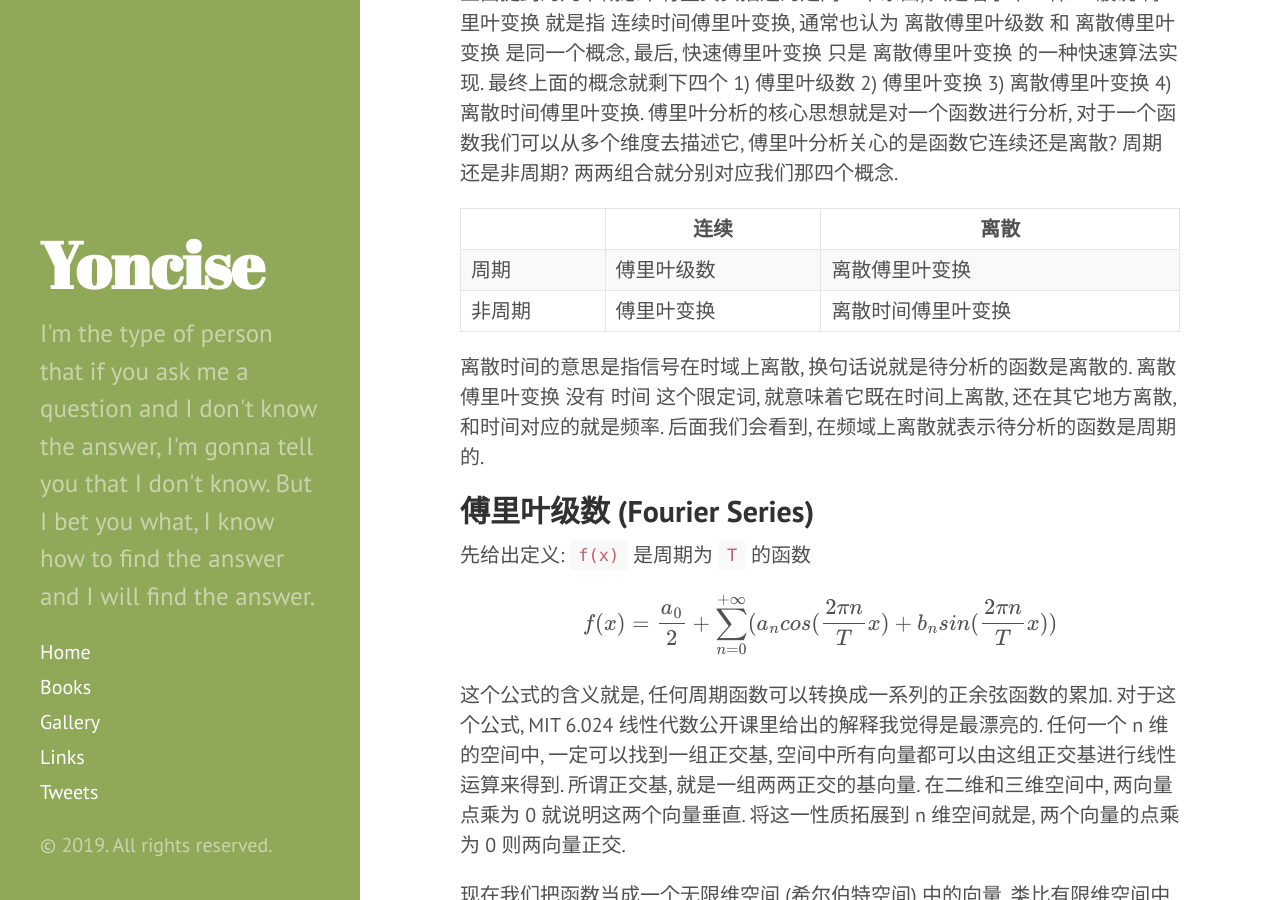
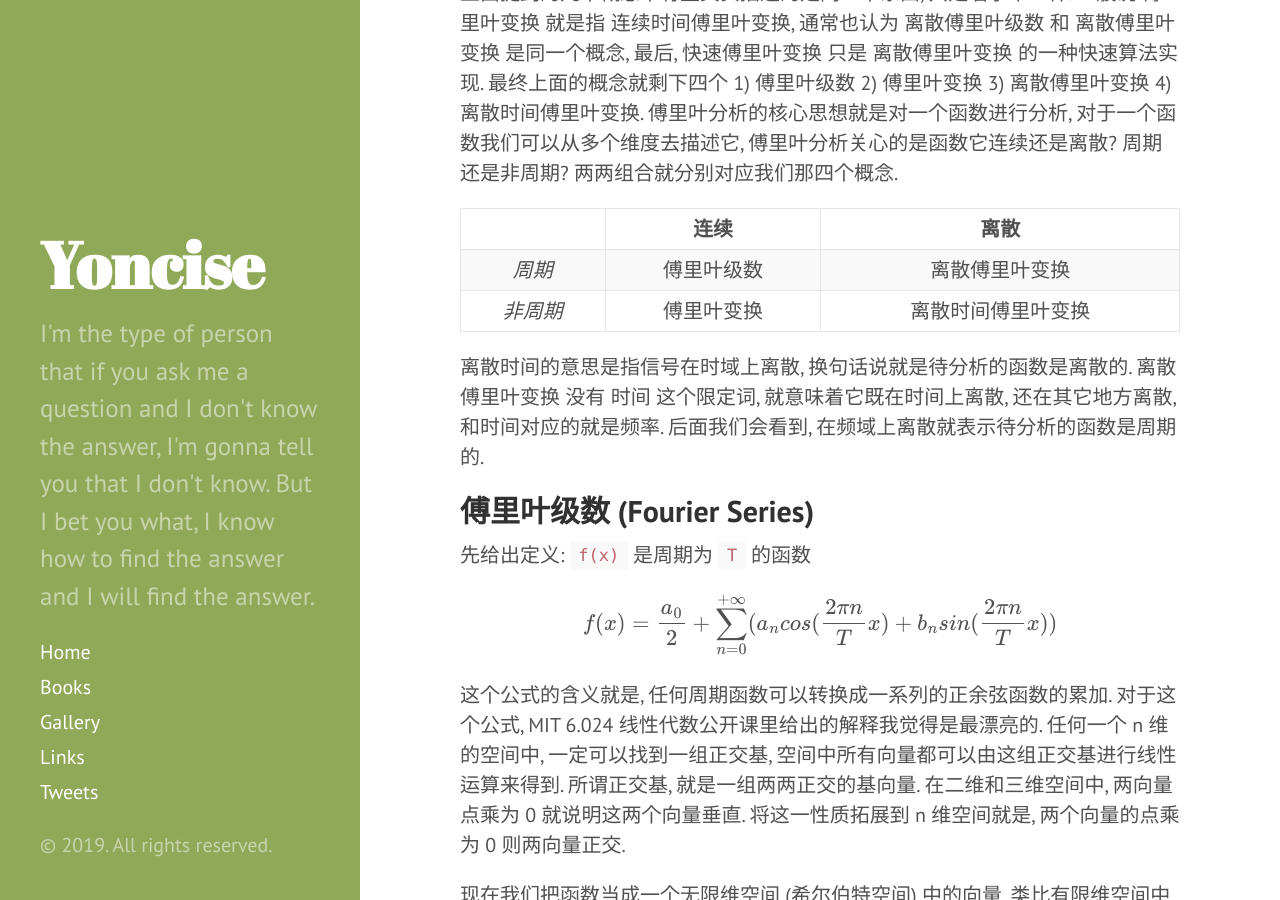
Before and after one commit to yoncise/yoncise.github.io, a Jekyll site: the page built from _posts/2019-08-01-傅里叶里傅.md, in a window 1280 px wide and 900 px high, scrolled down 797 px. Built offline with Jekyll 4.4.1, drawn with Linux system fonts in a browser that asks for light colours; formulas are drawn with MathJax 3.

Commit message:
table optimize

```diff
--- a/_posts/2019-08-01-傅里叶里傅.md
+++ b/_posts/2019-08-01-傅里叶里傅.md
@@ -30,9 +30,9 @@ title: 傅里叶里傅
 傅里叶分析关心的是函数它连续还是离散? 周期还是非周期? 两两组合就分别对应我们那四个概念.
 
 |   | 连续 | 离散 |
-| - | - | - |
-| 周期 | 傅里叶级数 | 离散傅里叶变换 |
-| 非周期 | 傅里叶变换 | 离散时间傅里叶变换 |
+| :-: | :-: | :-: |
+| _周期_ | 傅里叶级数 | 离散傅里叶变换 |
+| _非周期_ | 傅里叶变换 | 离散时间傅里叶变换 |
 
 离散时间的意思是指信号在时域上离散, 换句话说就是待分析的函数是离散的. 离散傅里叶变换 没有 时间 这个限定词,
 就意味着它既在时间上离散, 还在其它地方离散, 和时间对应的就是频率. 后面我们会看到,
@@ -252,9 +252,9 @@ $$
 最后, 我们可以将最开始的表格扩充下:
 
 | 时域 | 连续 | 离散 | |
-| - | - | - | - |
-| 周期 | 傅里叶级数 | 离散傅里叶变换 | 离散 |
-| 非周期 | 傅里叶变换 | 离散时间傅里叶变换 | 连续 |
-| | 非周期 | 周期 | 频域 |
+| :-: | :-: | :-: | :-: |
+| _周期_ | 傅里叶级数 | 离散傅里叶变换 | _离散_ |
+| _非周期_ | 傅里叶变换 | 离散时间傅里叶变换 | _连续_ |
+| | _非周期_ | _周期_ | _频域_ |
 
 p.s. 对于带复数的函数求导, 只需要将 `i` 当成一个常数即可
```
